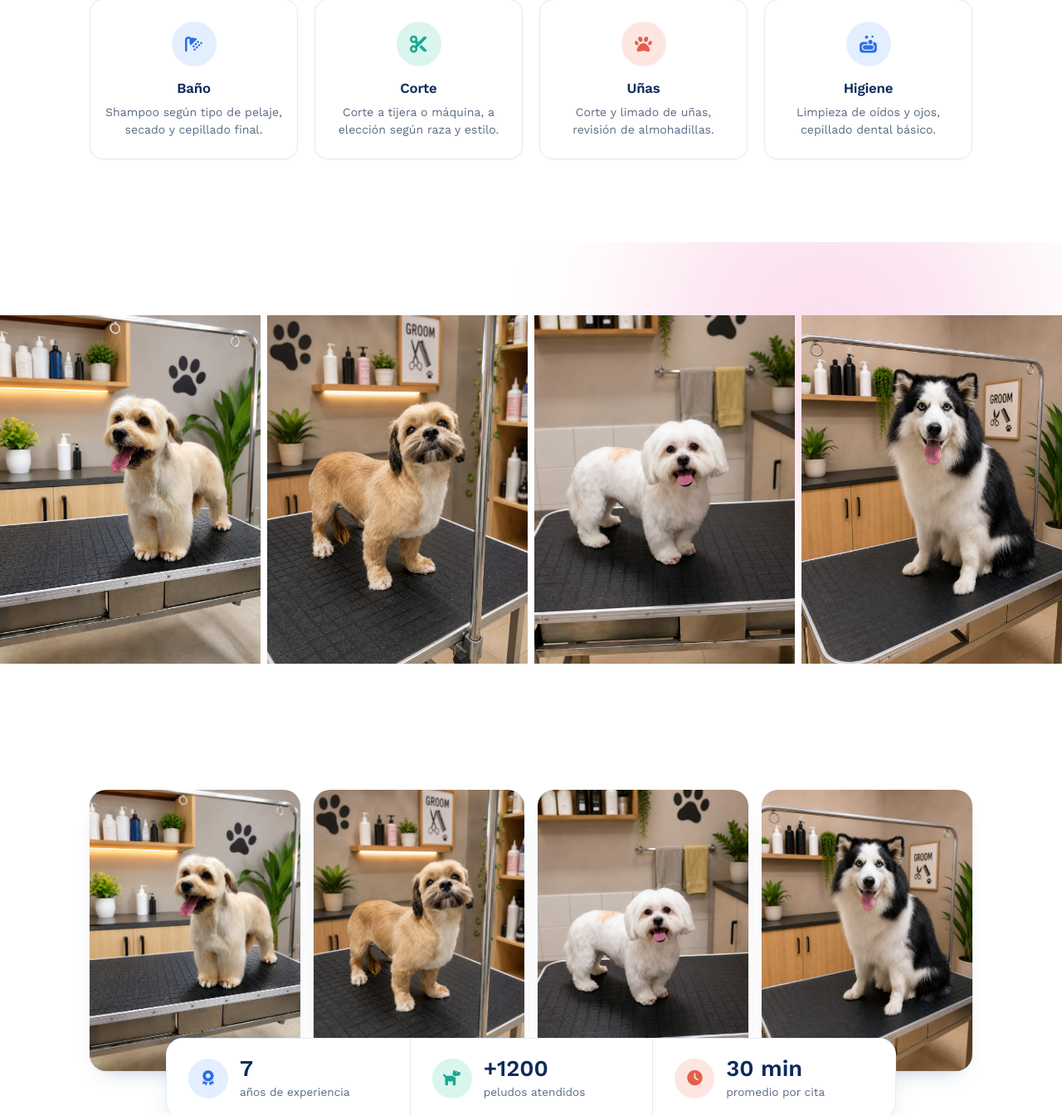
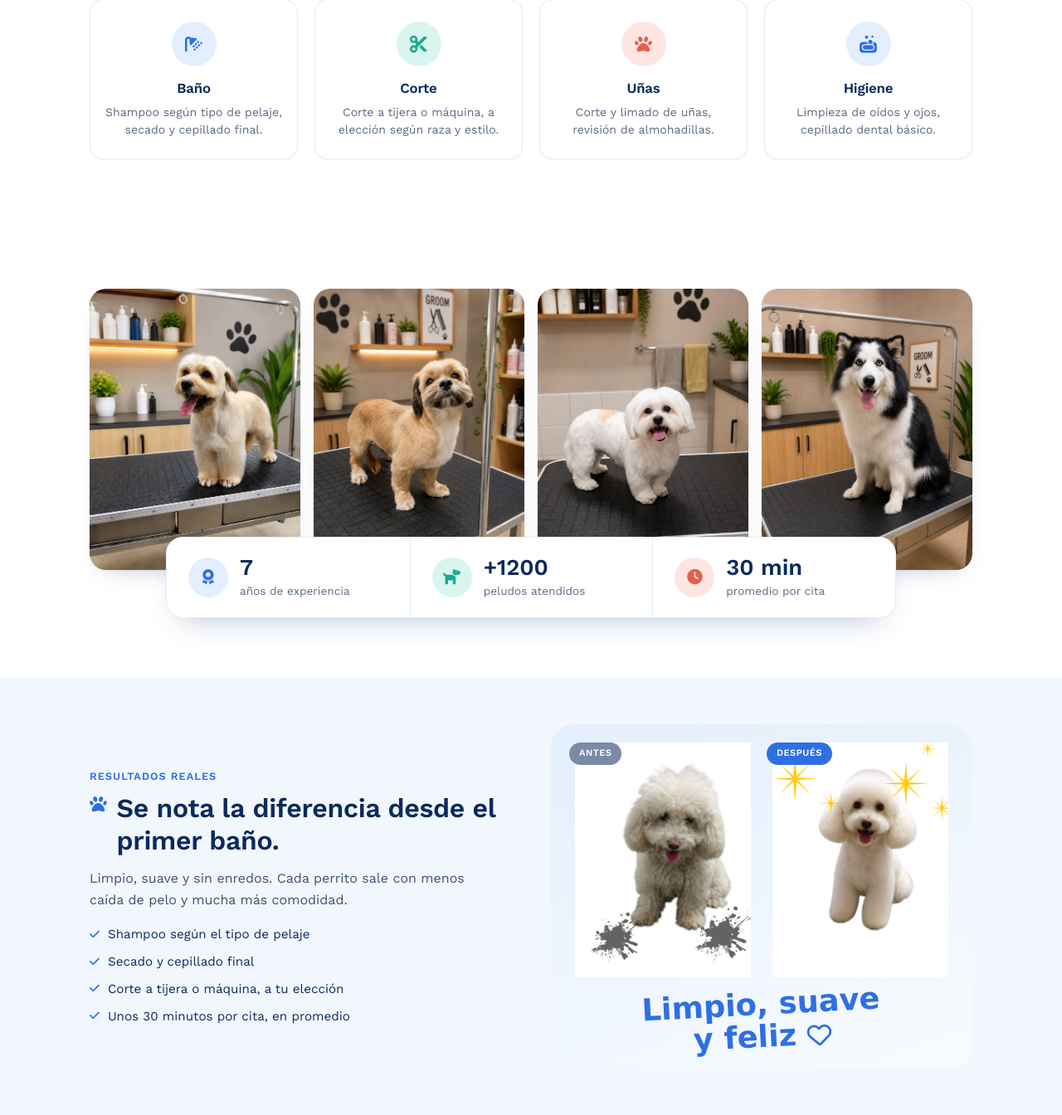
Before and after one commit to ramsesfg/airisvet-marcos, a Flask app: page / in a window 1280 px wide. Shown: the part 945-2289 px from the top of the page at 83% size. Run offline with Flask 3, Linux system fonts and the light colour scheme; data that the repository does not hold is empty; some libraries are stand-ins or nearby versions.

Commit message:
junte 2 secciones 2

```diff
--- a/backend/templates/index.html
+++ b/backend/templates/index.html
@@ -90,15 +90,6 @@
           </article>
         </div>
       </div>
-    </section>
-    <section class="hero">
-      <div class="hero-mini-galeria" aria-label="A">
-        <div class="mini-card gc1"></div>
-        <div class="mini-card gc2"></div>
-        <div class="mini-card gc3"></div>
-        <div class="mini-card gc4"></div>
-      </div>
-
     </section>
 
     <section class="gs-section">
```
